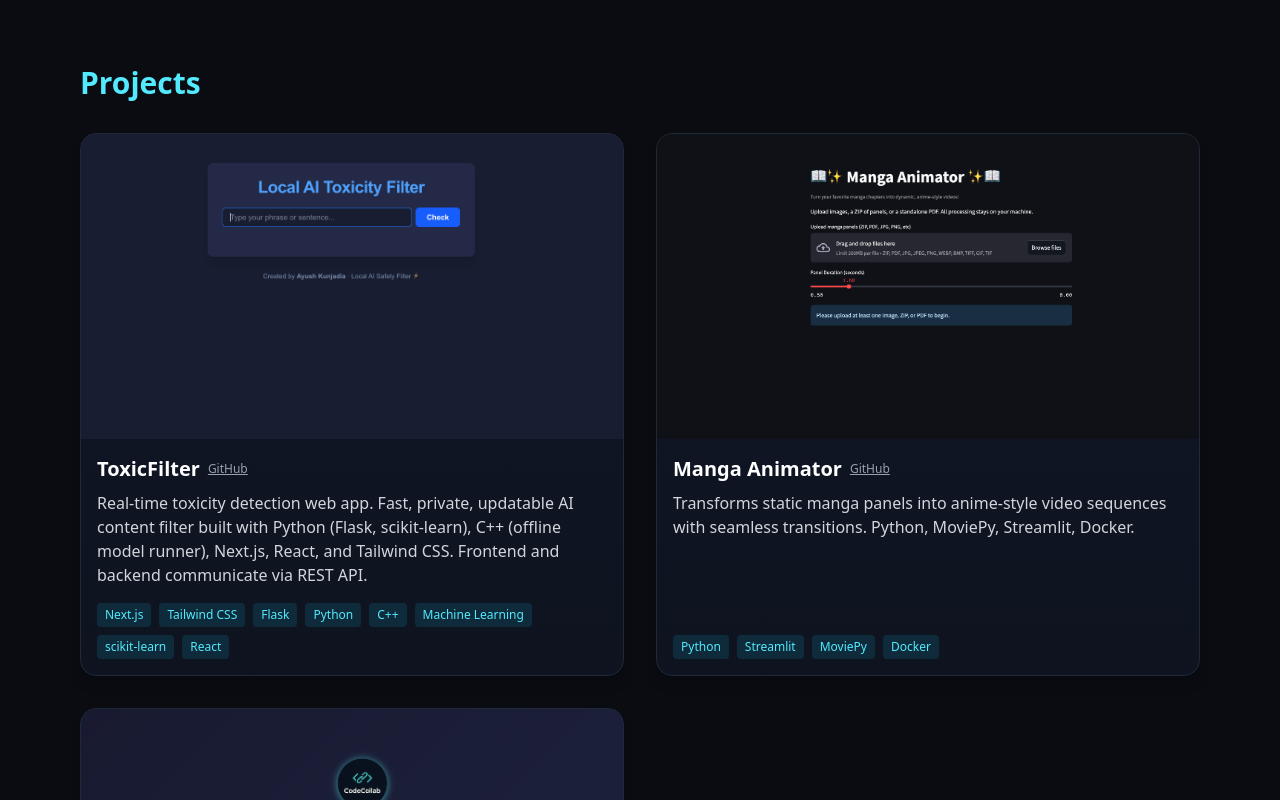
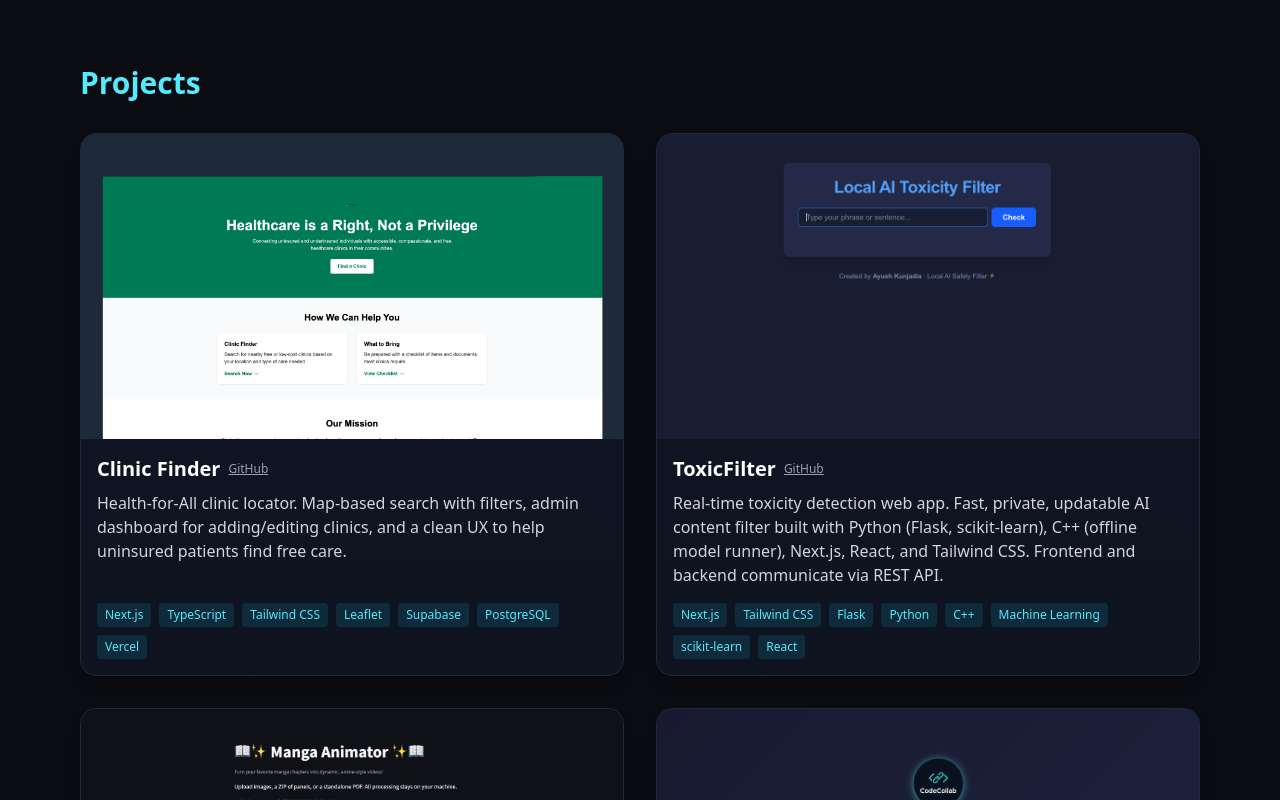
Before and after one commit to atkunja/Portfolio1, a Next.js app: page / in a window 1280 px wide. Shown: the part 400-1200 px from the top of the page. Built offline with nearby package versions, Linux system fonts and the light colour scheme.

Commit message:
everywhere

```diff
--- a/src/app/page.tsx
+++ b/src/app/page.tsx
@@ -59,6 +59,23 @@
 
 // --- DATA ---
 const projects = [
+  {
+    title: "Clinic Finder",
+    link: "https://github.com/atkunja/ClinicFinder",
+    live: "https://clinic-finder-6krk1j4hv-atkunjas-projects.vercel.app/",
+    image: "/projects/clinicfinder.png",
+    tech: [
+      "Next.js",
+      "TypeScript",
+      "Tailwind CSS",
+      "Leaflet",
+      "Supabase",
+      "PostgreSQL",
+      "Vercel"
+    ],
+    description:
+      "Health-for-All clinic locator. Map-based search with filters, admin dashboard for adding/editing clinics, and a clean UX to help uninsured patients find free care.",
+  },
   {
     title: "ToxicFilter",
     link: "https://github.com/atkunja/toxicfilter",
@@ -276,7 +293,7 @@
       {/* CONTACT */}
       <section id="contact" className="max-w-6xl mx-auto px-2 sm:px-4 py-10 sm:py-20">
         <h2 className="text-2xl sm:text-3xl font-bold mb-6 text-cyan-300">Contact</h2>
-        <p className="mb-6 text-gray-300">Have a project idea in mind or want to collaborate? Let’s connect!</p>
+        <p className="mb-6 text-gray-300">Have a project idea in mind or want to collaborate? Let&apos;s connect!</p>
         <form action="https://formspree.io/f/xeozjzzr" method="POST" className="bg-gray-900 rounded-2xl p-6 shadow-md flex flex-col gap-4">
           <input name="name" type="text" placeholder="Name" required className="bg-gray-800 text-white rounded px-3 py-2 focus:ring-2 focus:ring-cyan-400" />
           <input name="email" type="email" placeholder="Email" required className="bg-gray-800 text-white rounded px-3 py-2 focus:ring-2 focus:ring-cyan-400" />
```
Also changed, not shown: public/projects/clinicfinder.png (added).
